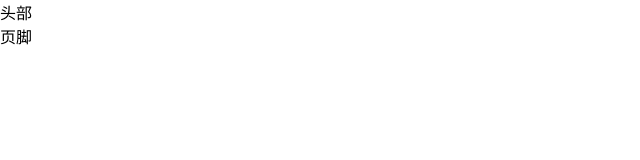
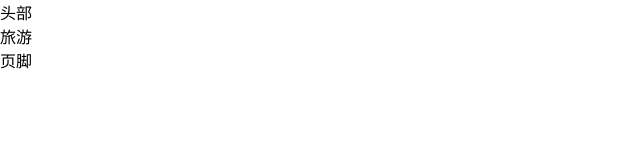
Before and after one commit to xiaojin22/xianyun_39, a Nuxt app: page /post in a window 1280 px wide. Before the commit this address had no page. Shown: the top 160 px of the page, without its empty margins (0-640 px from the left). Built offline with nearby package versions, Linux system fonts and the light colour scheme; a small style sheet from the web is missing.

Commit message:
03-创建项目结构目录和存放图片文件

```diff
--- /dev/null
+++ b/pages/air/index.vue
@@ -0,0 +1,14 @@
+<template>
+    <div class="index">
+        机票
+    </div>
+</template>
+
+<script>
+export default {
+}
+</script>
+
+<style scoped lang="less">
+
+</style>
--- /dev/null
+++ b/pages/hotel/index.vue
@@ -0,0 +1,14 @@
+<template>
+    <div class="hotel">
+酒店
+    </div>
+</template>
+
+<script>
+export default {
+}
+</script>
+
+<style scoped lang="less">
+
+</style>
--- /dev/null
+++ b/pages/post/index.vue
@@ -0,0 +1,14 @@
+<template>
+    <div class="post">
+        旅游
+    </div>
+</template>
+
+<script>
+export default {
+}
+</script>
+
+<style scoped lang="less">
+
+</style>
--- /dev/null
+++ b/pages/user/index.vue
@@ -0,0 +1,14 @@
+<template>
+    <div class="user">
+用户
+    </div>
+</template>
+
+<script>
+export default {
+}
+</script>
+
+<style scoped lang="less">
+
+</style>
```
Also changed, not shown: assets/images/footer_erwma.png (added), assets/images/xianyun_logo.png (added).
